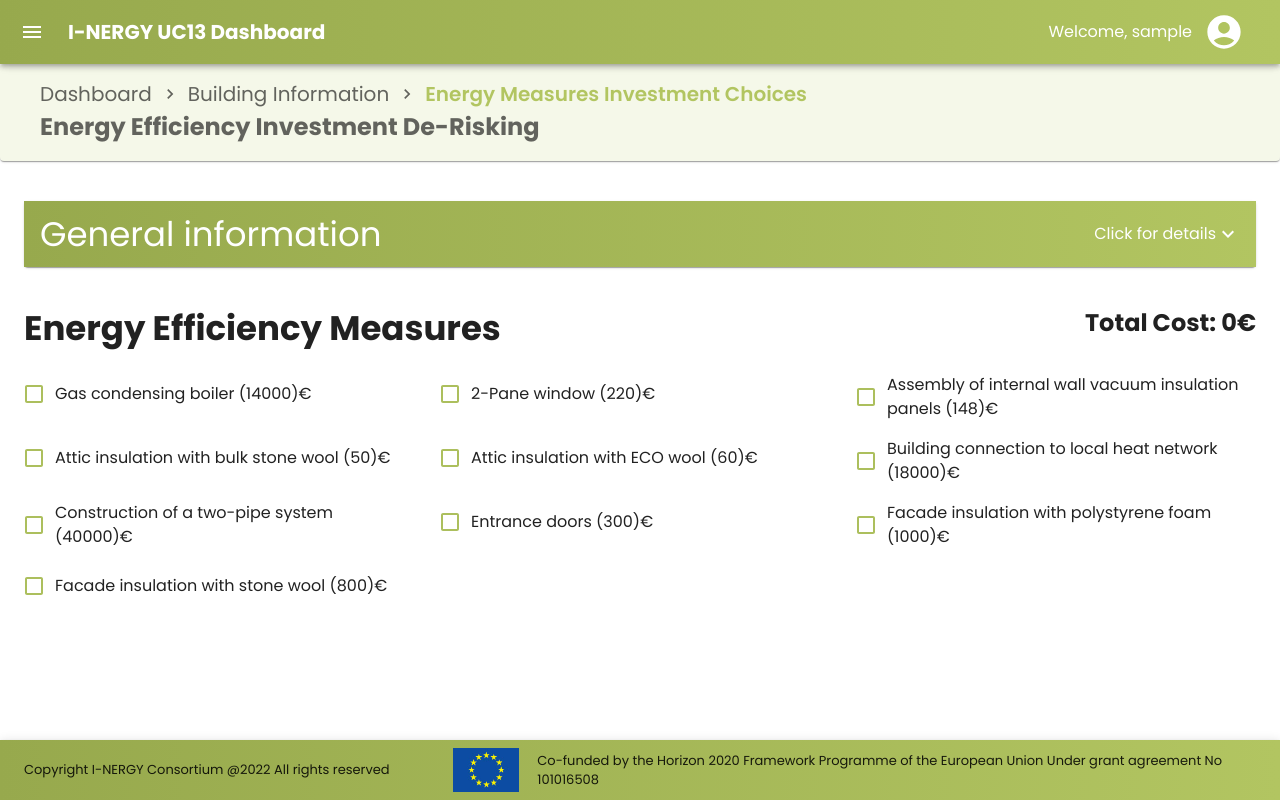
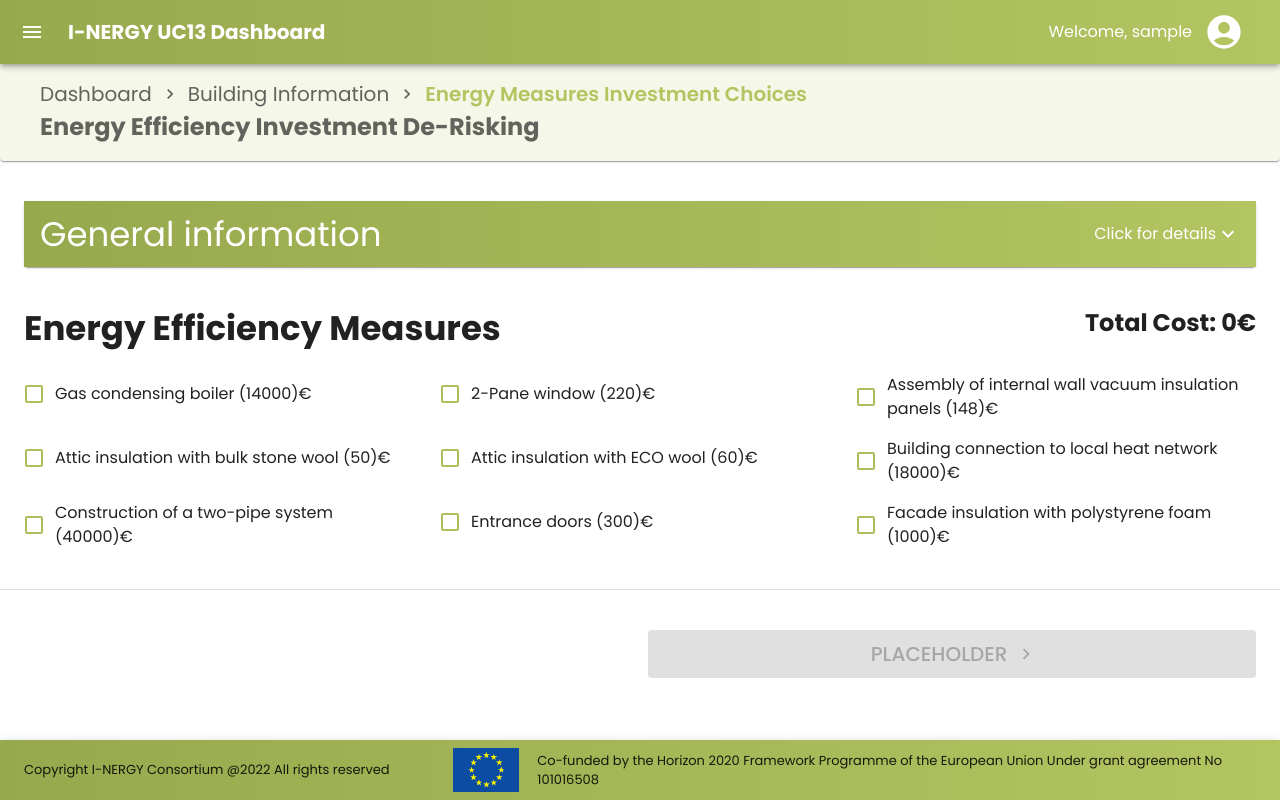
Before and after one commit to I-NERGY/EEI_Service_frontend, a React (Create React App) app: page /energy-measures/1 in a window 1280 px wide. Built offline with nearby package versions, Linux system fonts and the light colour scheme; sample sign-in values are in the browser's storage.

Commit message:
ServicePage.tsx, InvestmentSelect.tsx fixes

```diff
--- a/src/pages/InvestmentSelect.tsx
+++ b/src/pages/InvestmentSelect.tsx
@@ -12,6 +12,9 @@ import Stack from "@mui/material/Stack";
 
 import Breadcrumb from "../components/layout/Breadcrumb";
 import InvestmentSelectQuickInfo from "../components/InvestmentSelect/InvestmentSelectQuickInfo";
+import Divider from "@mui/material/Divider";
+import Button from "@mui/material/Button";
+import ChevronRight from "@mui/icons-material/ChevronRight";
 
 const breadcrumbs = [
     <Link key={1} fontSize={'20px'} underline="hover" color="inherit" href="/">
@@ -44,7 +47,18 @@ const measuresList = [
     {id: 6, title: 'Construction of a two-pipe system', cost: 40000, checked: false},
     {id: 7, title: 'Entrance doors', cost: 300, checked: false},
     {id: 8, title: 'Facade insulation with polystyrene foam', cost: 1000, checked: false},
-    {id: 9, title: 'Facade insulation with stone wool', cost: 800, checked: false},
+    // {id: 9, title: 'Facade insulation insulationwith stone wool', cost: 800, checked: false},
+    // {id: 10, title: 'Gas condensing boiler for the preparation of hot water', cost: 1800, checked: false},
+    // {id: 11, title: 'Installation of allocators', cost: 9800, checked: false},
+    // {id: 12, title: 'Insulation of the basement cover with stone wool', cost: 500, checked: false},
+    // {id: 13, title: 'Insulation of the plinth with polystyrene foam', cost: 3500, checked: false},
+    // {id: 14, title: 'Insulation of the plinth with polyurethane', cost: 4000, checked: false},
+    // {id: 15, title: 'Pipeline insulation', cost: 5600, checked: false},
+    // {id: 16, title: 'Replacement of heating elements', cost: 21000, checked: false},
+    // {id: 17, title: 'Roof insulation with polystyrene foam', cost: 6000, checked: false},
+    // {id: 18, title: 'Roof insulation with stone wool', cost: 8900, checked: false},
+    // {id: 19, title: 'Solar collectors for hot water preparation', cost: 7000, checked: false},
+    // {id: 20, title: 'FSolar panels', cost: 8800, checked: false},
 ]
 
 const InvestmentSelect = () => {
@@ -68,6 +82,10 @@ const InvestmentSelect = () => {
         setTotalCost(cost)
     }
 
+    const handleSubmit = () => {
+        console.log(measuresChosen)
+    }
+
     return (
         <>
             <Breadcrumb breadcrumbs={breadcrumbs} welcome_msg={'Energy Efficiency Investment De-Risking'}/>
@@ -76,7 +94,7 @@ const InvestmentSelect = () => {
                                            energyConsumption={500}/>
             </Container>
 
-            <Container maxWidth={'xl'}>
+            <Container maxWidth={'xl'} sx={{my: 5}}>
                 <Stack direction={'row'}>
                     <Typography variant={'h4'} fontWeight={'bold'} sx={{mb: 3, flexGrow: 1}}>Energy Efficiency
                         Measures</Typography>
@@ -109,6 +127,27 @@ const InvestmentSelect = () => {
                     )}
                 </Grid>
             </Container>
+
+            <Divider/>
+
+            <Container maxWidth={'xl'} sx={{my: 5}}>
+                <Grid container spacing={2} display={'flex'} justifyContent={'center'} alignItems={'center'}>
+                    <Grid item xs={12} md={6}>
+
+                    </Grid>
+                    <Grid item xs={12} md={6} display={'flex'}>
+                        <Button variant={'contained'} component={'span'} size={'large'} color={'warning'}
+                                sx={{ml: 'auto'}} fullWidth
+                                endIcon={<ChevronRight/>}
+                                onClick={handleSubmit}
+                                disabled={measuresChosen.length < 1}
+                        >
+                            <Typography variant={'h6'}>PLACEHOLDER</Typography>
+                        </Button>
+                    </Grid>
+                </Grid>
+            </Container>
+
         </>
     );
 }
--- a/src/pages/ServicePage.tsx
+++ b/src/pages/ServicePage.tsx
@@ -77,7 +77,7 @@ const ServicePage = () => {
                                 onClick={handleSubmit}
                                 disabled={!address || !chosenImage || !length}
                         >
-                            <Typography variant={'h6'} onClick={handleSubmit}>PLACEHOLDER</Typography>
+                            <Typography variant={'h6'}>PLACEHOLDER</Typography>
                         </Button>
                     </Grid>
                 </Grid>
```
